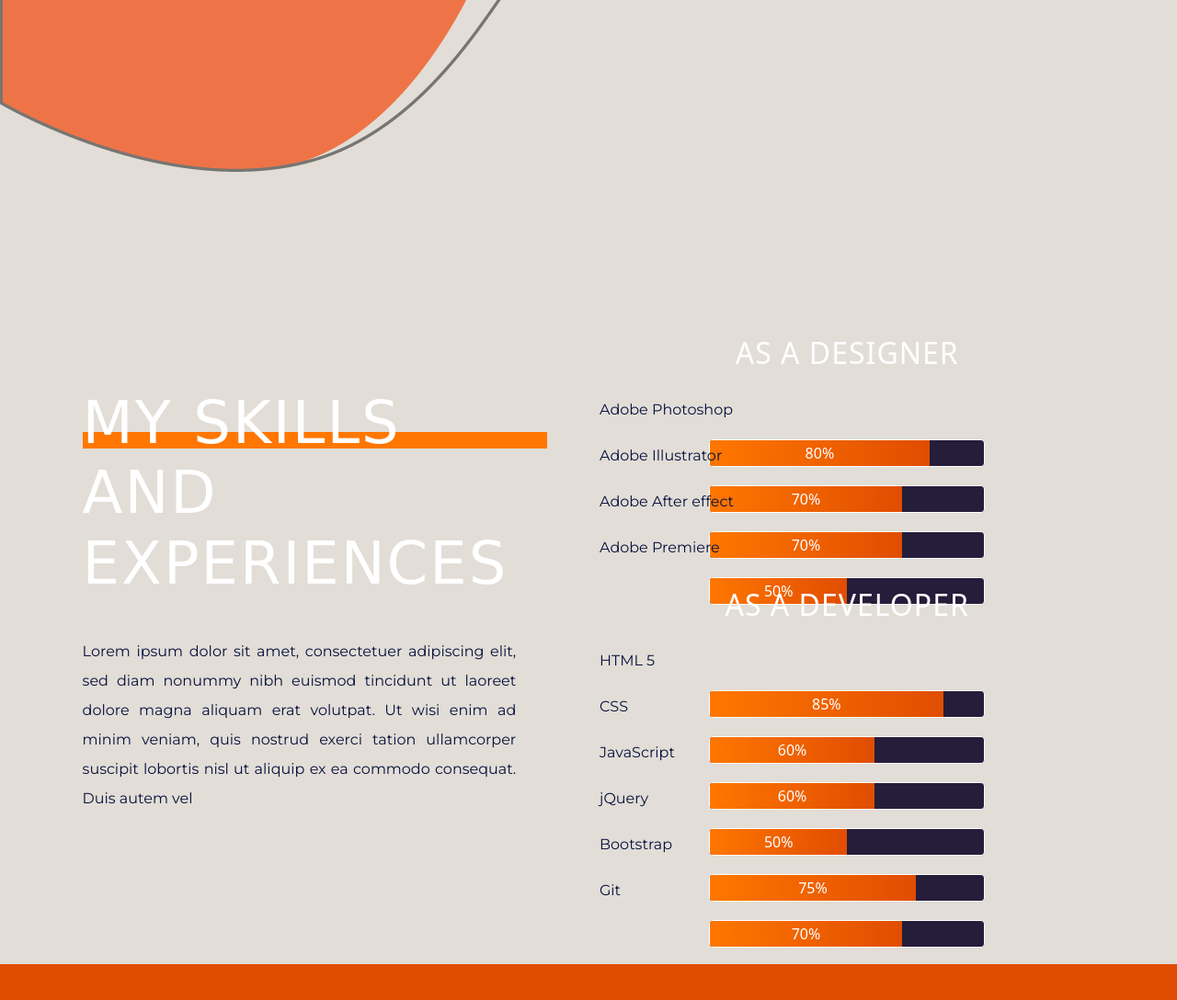
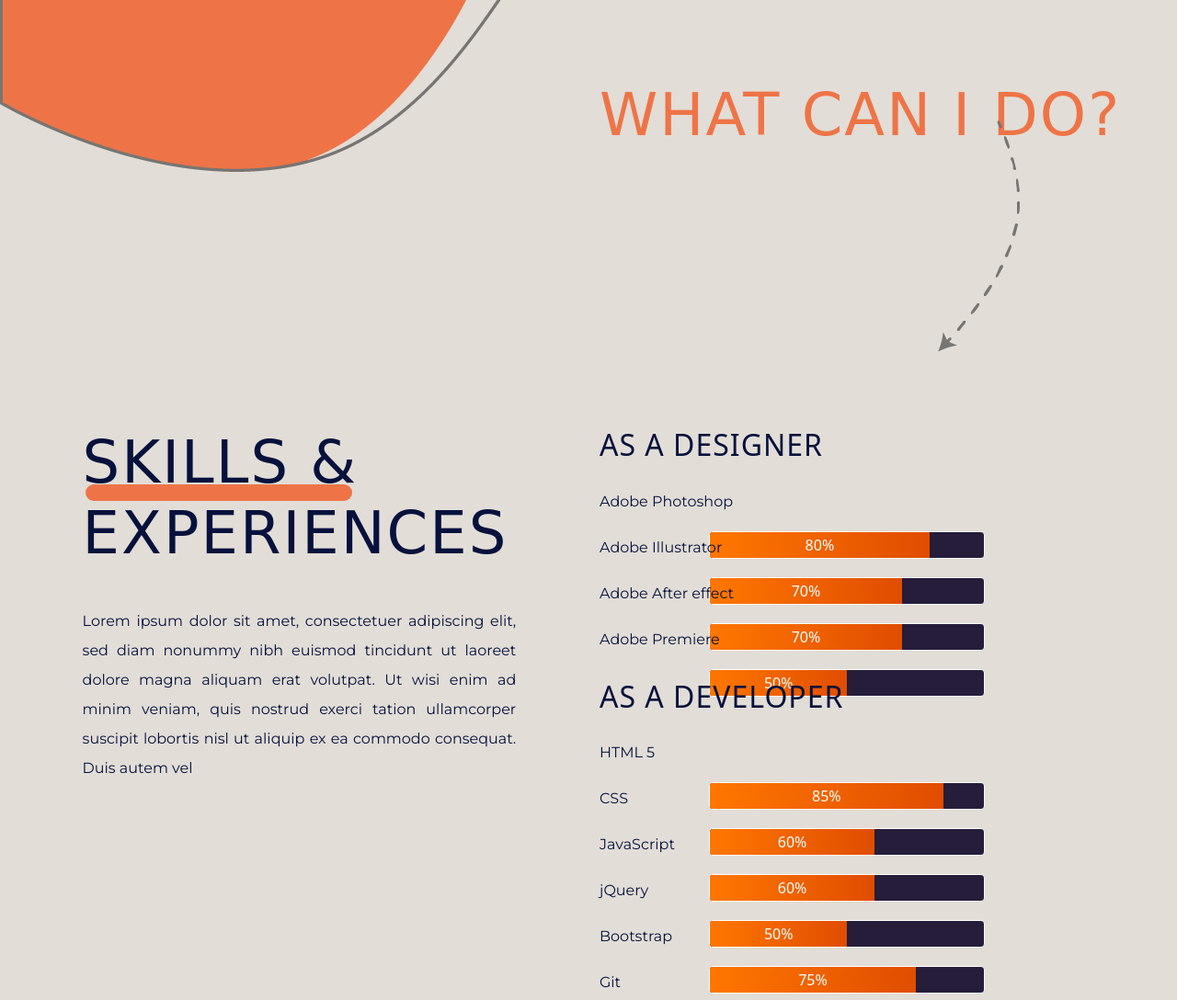
Before and after one commit to Parisa7422/Portfolio, a website: page index.html in a window 1280 px wide. Shown: the part 1220-2308 px from the top of the page at 92% size. Drawn offline with nearby package versions, Linux system fonts and the light colour scheme; a web font is replaced by a local one.

Commit message:
Compelete skills section css

```diff
--- a/index.html
+++ b/index.html
@@ -73,6 +73,11 @@
                     It kept me away from the world of Programming unfurtunatly But it did give me a fairly good design
                     experience.
                 </p>
+                <h2 class="second-title-about">What can I do?</h2>
+                <img class="about-arrow" src="/images/about-arrow.png" alt="arrow icon">
+            </div>
+            <div>
+
             </div>
         </div>
     </section>
@@ -80,7 +85,7 @@
     <section id="skills">
         <div class="row">
             <div class="col-lg-6 skill-padding">
-                <h2>My Skills and Experiences</h2>
+                <h2>Skills & Experiences</h2>
                 <div class="title-shape"></div>
                 <p>Lorem ipsum dolor sit amet, consectetuer adipiscing elit, sed diam nonummy nibh euismod
                     tincidunt ut laoreet dolore magna aliquam erat volutpat. Ut wisi enim ad minim veniam, quis
--- a/public/css/styles.css
+++ b/public/css/styles.css
@@ -27,10 +27,10 @@
 
 
 h3 {
-    color: #fff;
+    color: #06113C;
     font-size: 2rem;
     letter-spacing: 1px;
-    text-align: center;
+
 
 }
 
@@ -44,10 +44,7 @@
 }
 
 #skills h2 {
-    font-size: 2.5 rem;
-    color: #fff;
-    letter-spacing: 2px;
-
+    color: #06113C;
 }
 
 #contact-me h2 {
@@ -207,9 +204,21 @@
     top: 0;
 }
 
+.second-title-about {
+    position: absolute;
+    top: 586px;
+}
 
-/* Skills Section */
+.about-arrow {
+    position: absolute;
+    right: 170px;
+    top: 630px;
+}
+
+/************* Skills Section ****************/
 #skills {
+    height: 100vh;
+    margin-top: 100px;
     padding: 5% 7%;
 }
 
@@ -218,7 +227,7 @@
 }
 
 .skill-padding {
-    padding-top: 5%;
+
     padding-right: 7%;
     position: relative;
 
@@ -226,10 +235,12 @@
 
 .title-shape {
     height: 18px;
-    width: 505px;
-    background-color: #FF7700;
+    width: 290px;
+    border-radius: 9px;
+    background-color: #EE7447;
     position: absolute;
-    top: 105px;
+    top: 62px;
+    left: 15px;
     z-index: -1;
 }
 
```
Also changed, not shown: public/images/about-arrow.png (added).
